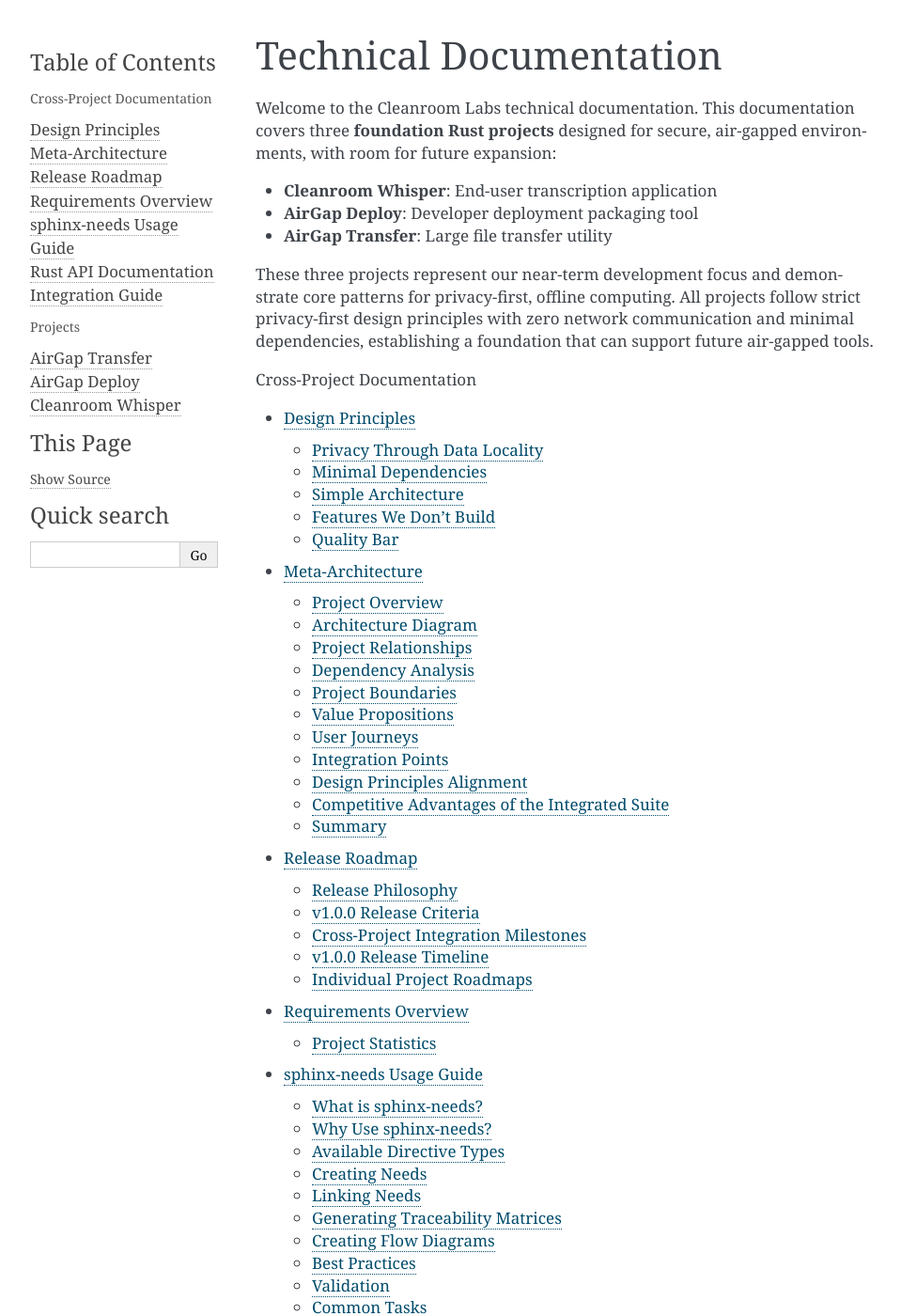
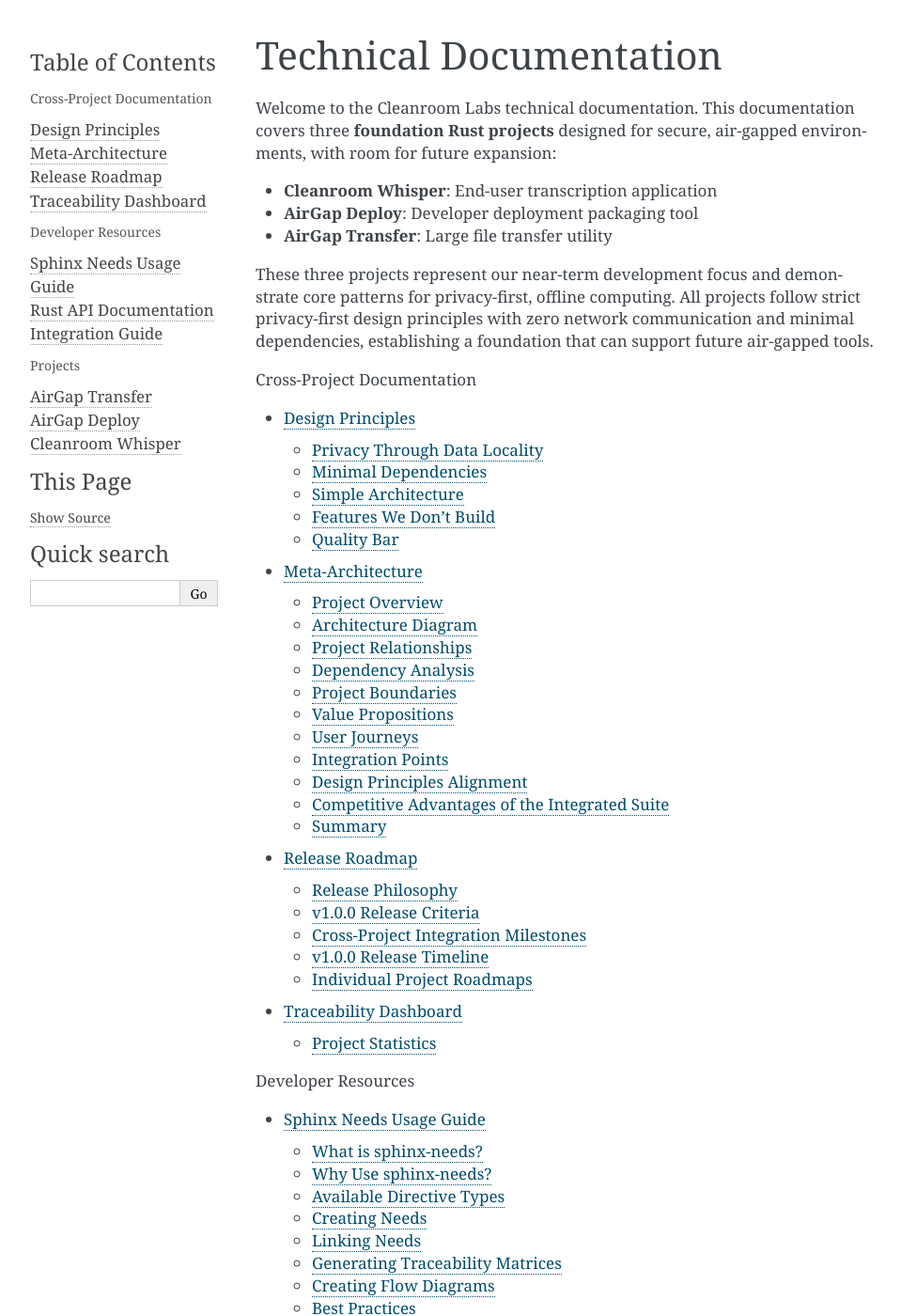
Before and after one commit to Cleanroom-Labs/cleanroom-technical-docs, a Sphinx documentation site: the page built from source/index.rst, in a window 1280 px wide and 1400 px high. Shown: the whole window at 94% size, without its empty margins (148-1107 px from the left). Built offline with Sphinx 7.4.7, drawn with Linux system fonts in a browser that asks for light colours; some of the changed text lies outside the part shown.

Commit message:
docs: restructure documentation sections and rename files
- Rename requirements-overview.rst to traceability-dashboard.rst
- Move Traceability Dashboard from Developer Resources to Cross-Project Documentation
- Rename "sphinx-needs Usage Guide" to "Sphinx Needs Usage Guide" (proper capitalization)
- Update all references to reflect the file rename
- Update CLAUDE.md to match new file names

Co-Authored-By: Claude Opus 4.5 <noreply@anthropic.com>

```diff
--- a/source/index.rst
+++ b/source/index.rst
@@ -16,7 +16,12 @@ These three projects represent our near-term development focus and demonstrate c
    meta/principles
    meta/meta-architecture
    meta/release-roadmap
-   meta/requirements-overview
+   meta/traceability-dashboard
+
+.. toctree::
+   :maxdepth: 2
+   :caption: Developer Resources
+
    meta/sphinx-needs-guide
    meta/rust-integration-guide
 
@@ -44,7 +49,7 @@ Quick Links
 
 **Traceability:**
 
-- :doc:`meta/requirements-overview` - Project statistics and requirements overview
+- :doc:`meta/traceability-dashboard` - Project statistics and traceability overview
 
 Indices and tables
 ==================
--- a/source/meta/rust-integration-guide.rst
+++ b/source/meta/rust-integration-guide.rst
@@ -431,5 +431,5 @@ See Also
 - :doc:`cleanroom-whisper:api/index` - Cleanroom Whisper API placeholder
 - :doc:`airgap-deploy:api/index` - AirGap Deploy API placeholder
 - :doc:`airgap-transfer:api/index` - AirGap Transfer API placeholder
-- :doc:`/meta/requirements-overview` - Project statistics and requirements overview
+- :doc:`/meta/traceability-dashboard` - Project statistics and traceability overview
 - `sphinxcontrib-rust documentation <https://sphinx-contrib-rust.readthedocs.io/>`_
--- a/source/meta/sphinx-needs-guide.rst
+++ b/source/meta/sphinx-needs-guide.rst
@@ -1,4 +1,4 @@
-sphinx-needs Usage Guide
+Sphinx Needs Usage Guide
 ========================
 
 This guide explains how to use `sphinx-needs`_ for requirements engineering and
@@ -666,7 +666,7 @@ Complete, validated, bidirectional traceability from use cases through requireme
 See Also
 --------
 
-- :doc:`/meta/requirements-overview` - See sphinx-needs in action
+- :doc:`/meta/traceability-dashboard` - See sphinx-needs in action
 - :doc:`/meta/rust-integration-guide` - Link code to requirements
 - `sphinx-needs Documentation <https://sphinx-needs.readthedocs.io/>`_
 - `IEEE 830-1998 <https://standards.ieee.org/standard/830-1998.html>`_ - Requirements specification standard
--- a/source/meta/requirements-overview.rst
+++ b/source/meta/traceability-dashboard.rst
@@ -1,5 +1,5 @@
-Requirements Overview
-=====================
+Traceability Dashboard
+======================
 
 This document provides an aggregate overview of requirements, test cases, and traceability across the Cleanroom Labs technical documentation using sphinx-needs. When implementation begins, this overview will expand to include:
 
```
Also changed, not shown: CLAUDE.md (+3 -3 lines).
